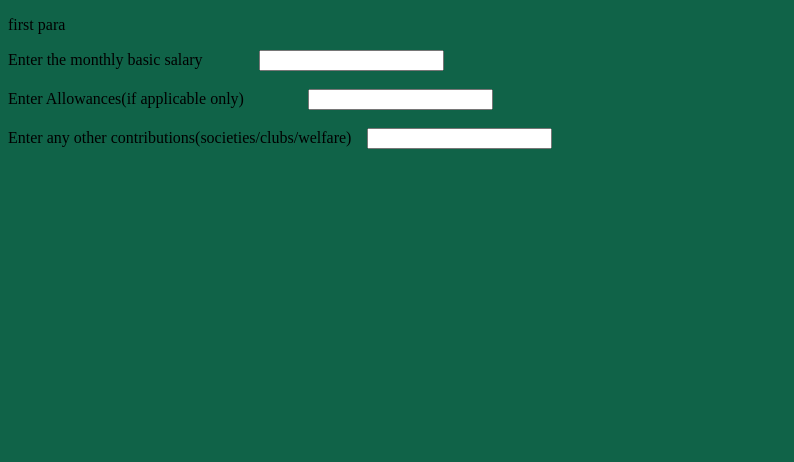
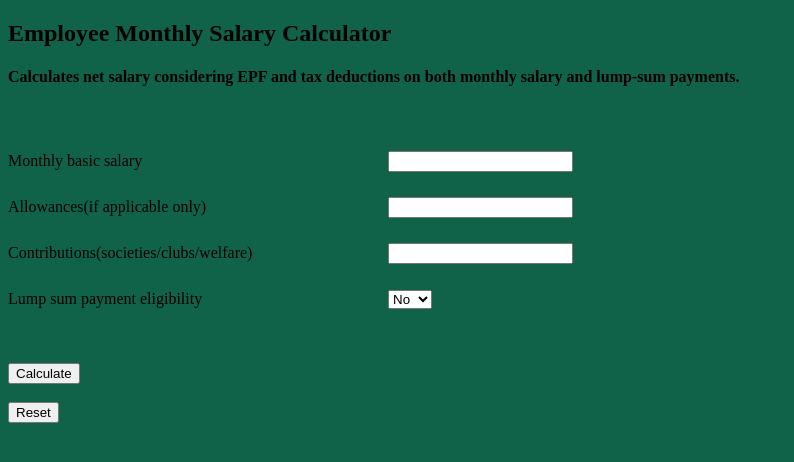
Before and after one commit to dinooka/Sri-lankan-Salary-Calculator, a website: page index.html in a window 1280 px wide. Shown: the whole page, without its empty margins (0-794 px from the left). Drawn offline with Linux system fonts and the light colour scheme.

Commit message:
add form

```diff
--- /dev/null
+++ b/app.js
@@ -0,0 +1,11 @@
+function displayConditionalInput() {
+  var confirmation = document.getElementById("confirmation").value;
+  var hiddenField = document.getElementById("hidden-input");
+
+  if (confirmation === "yes") {
+    hiddenField.classList.remove("hidden");
+    hiddenField.classList.add("form-group");
+  } else {
+    hiddenField.classList.add("hidden");
+  }
+}
--- a/index.html
+++ b/index.html
@@ -1,20 +1,51 @@
 <!DOCTYPE html>
 <html lang="en">
+
 <head>
     <meta charset="UTF-8">
     <meta name="viewport" content="width=device-width, initial-scale=1.0">
     <title>Employee Salary Calculator</title>
+    <link rel="stylesheet" href="styles.css">
 </head>
+
 <body style="background-color: rgb(16, 99, 72);">
-<p>first para</p>
-<form action="inputs">
-    <label for="Salary">Enter the monthly basic salary </label> &nbsp;&nbsp;&nbsp;&nbsp;&nbsp;&nbsp;&nbsp;&nbsp;&nbsp;&nbsp;&nbsp;&nbsp;
-    <input type="number" name="basic-salary" id="basic-salary"><br><br>
-    <label for="Salary">Enter Allowances(if applicable only) </label> &nbsp;&nbsp;&nbsp;&nbsp;&nbsp;&nbsp;&nbsp;&nbsp;&nbsp;&nbsp;&nbsp;&nbsp;&nbsp;&nbsp;
-    <input type="number" name="allowance" id="allowance"><br><br>
-    <label for="Salary">Enter any other contributions(societies/clubs/welfare) </label> &nbsp;&nbsp;
-    <input type="number" name="welfare" id="welfare"><br><br>
-</form>
+    <h2>Employee Monthly Salary Calculator</h2>
+    <h4>Calculates net salary considering EPF and tax deductions on both monthly salary and lump-sum payments.</h4>
+    <br><br>
+    <script src="app.js"></script>
+    <form action="inputs">
+        <div class="form-group">
+            <label for="Salary">Monthly basic salary </label>
+            <input type="number" name="basic-salary" id="basic-salary"><br><br>
+        </div>
+        <div class="form-group">
+            <label for="Salary">Allowances(if applicable only) </label>
+            <input type="number" name="allowance" id="allowance"><br><br>
+        </div>
+        <div class="form-group">
+            <label for="Salary">Contributions(societies/clubs/welfare) </label>
+            <input type="number" name="welfare" id="welfare"><br><br>
+        </div>
+        <div class="form-group">
+            <label for="confirmation">Lump sum payment eligibility</label>
+            <select name="confirmation" id="confirmation" onchange="displayConditionalInput()">
+                <option value="yes">Yes</option>
+                <option value="no" selected>No</option>
+            </select>
+            <br><br>
+        </div>
+        <div id="hidden-input" class="hidden">
+            <label for="Salary">Lump sum amount </label>
+            <input type="number" name="lumpsum" id="lumpsum"><br><br>
+        </div><br><br>
+        <div class="form-group">
+            <button type="submit" name="calulate" id="calulate">Calculate</button>
+        </div>
+        <div class="form-group">
+            <button type="button" name="reset" id="reset">Reset</button><br><br>
+        </div>
+    </form>
 
 </body>
+
 </html>
--- a/program/calulations.js
+++ b/program/calulations.js
@@ -17,7 +17,7 @@ export function taxAmount(grossSalary) {
     return calcSalaryTax(grossSalary, 0.24, 642000 / 12);
   } else if (grossSalary >= 316667 && grossSalary <= 358333) {
     return calcSalaryTax(grossSalary, 0.3, 870000 / 12);
-  } else if (grossSalary > 358334) {
+  } else if (grossSalary >= 358334) {
     return calcSalaryTax(grossSalary, 0.36, 1128000 / 12);
   }
 }
--- /dev/null
+++ b/styles.css
@@ -0,0 +1,17 @@
+.form-group {
+  display: flex;
+  align-items: center;
+  margin-bottom: 10px;
+}
+
+.form-group label {
+  width: 380px;
+}
+
+.form-group input {
+  flex: 0.1;
+}
+
+.hidden {
+  display: none;
+}
```
